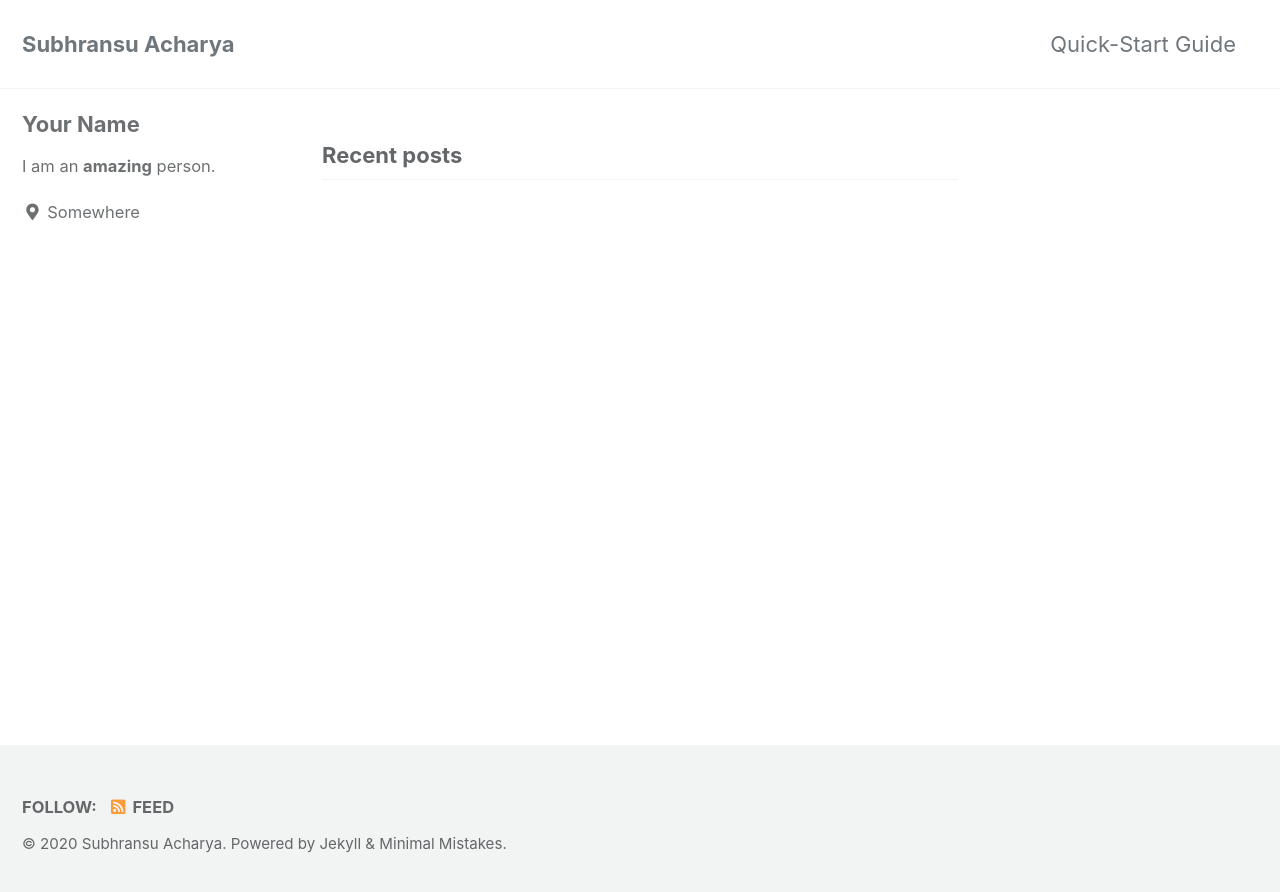
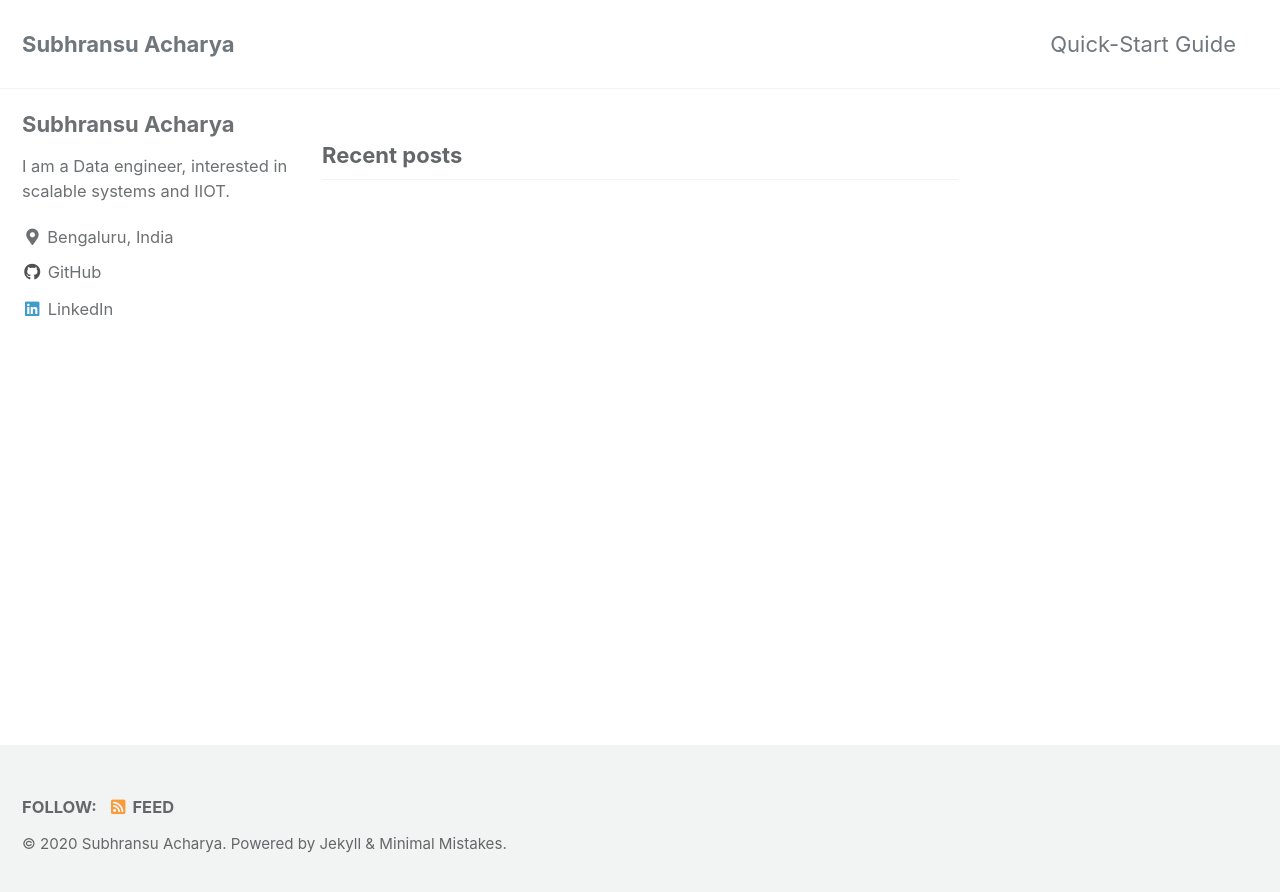
Before and after one commit to subhransuacharya/subhransuacharya.github.io, a Jekyll site: the page built from index.html, in a window 1280 px wide. Shown: the top 892 px of the page. Built offline with Jekyll 4.4.1, drawn with Linux system fonts in a browser that asks for light colours; cached includes are drawn as plain includes; the list of posts is cut into pages by our own code.

Commit message:
added linkedin

```diff
--- a/_config.yml
+++ b/_config.yml
@@ -58,7 +58,7 @@ algolia:
   application_id         : # YOUR_APPLICATION_ID
   index_name             : # YOUR_INDEX_NAME
   search_only_api_key    : # YOUR_SEARCH_ONLY_API_KEY
-  powered_by             : # true (default), false
+  powered_by             : false# true (default), false
 google:
   search_engine_id       : # YOUR_SEARCH_ENGINE_ID
   instant_search         : # false (default), true
@@ -93,10 +93,10 @@ analytics:
 
 # Site Author
 author:
-  name             : "Your Name"
+  name             : "Subhransu Acharya"
   avatar           : # path of avatar image, e.g. "/assets/images/bio-photo.jpg"
-  bio              : "I am an **amazing** person."
-  location         : "Somewhere"
+  bio              : "I am a Data engineer, interested in scalable systems and IIOT."
+  location         : "Bengaluru, India"
   email            :
   links:
     - label: "Email"
@@ -113,7 +113,10 @@ author:
       # url: "https://facebook.com/"
     - label: "GitHub"
       icon: "fab fa-fw fa-github"
-      # url: "https://github.com/"
+      url: "https://github.com/subhransuacharya"
+    - label: "LinkedIn"
+      icon: "fab fa-fw fa-linkedin"
+      "url": "https://www.linkedin.com/in/subhransuacharya/"
     - label: "Instagram"
       icon: "fab fa-fw fa-instagram"
       # url: "https://instagram.com/"
```
